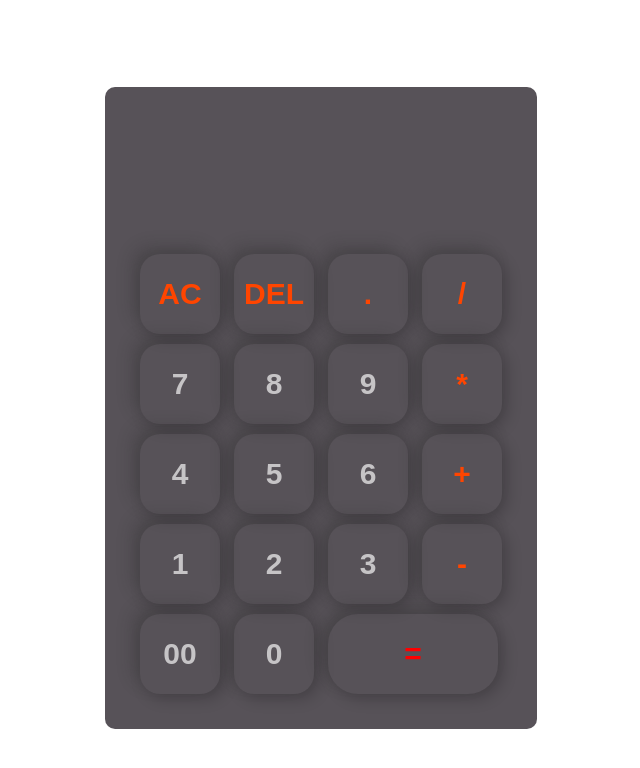
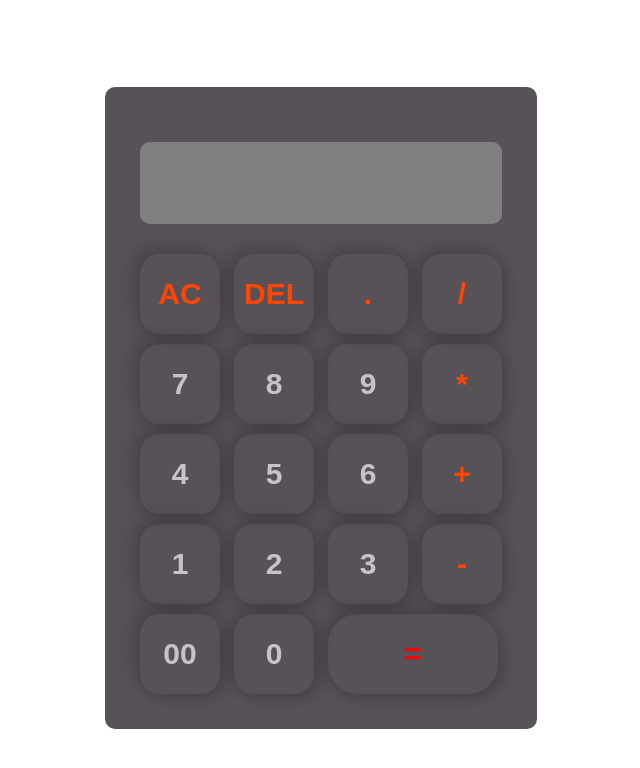
Before and after one commit to AadityaRai01/codsoft-projects, a plain HTML site: page calculator/index.html in a window 1280 px wide. Shown: the whole page, without its empty margins (319-959 px from the left). Drawn offline with Linux system fonts and the light colour scheme.

Commit message:
Update style.css

```diff
--- a/calculator/style.css
+++ b/calculator/style.css
@@ -31,12 +31,13 @@ form .display{
     margin: 20px 0;
 }
 form .display input{
+    padding-right:10px;
     text-align: right;
     flex: 1;
     border-radius: 10px;
     font-size: 45px;
     box-shadow: none;
-    background: transparent;
+    background-color:grey;
 }
 form input.equal{
     width: 170px;
```
